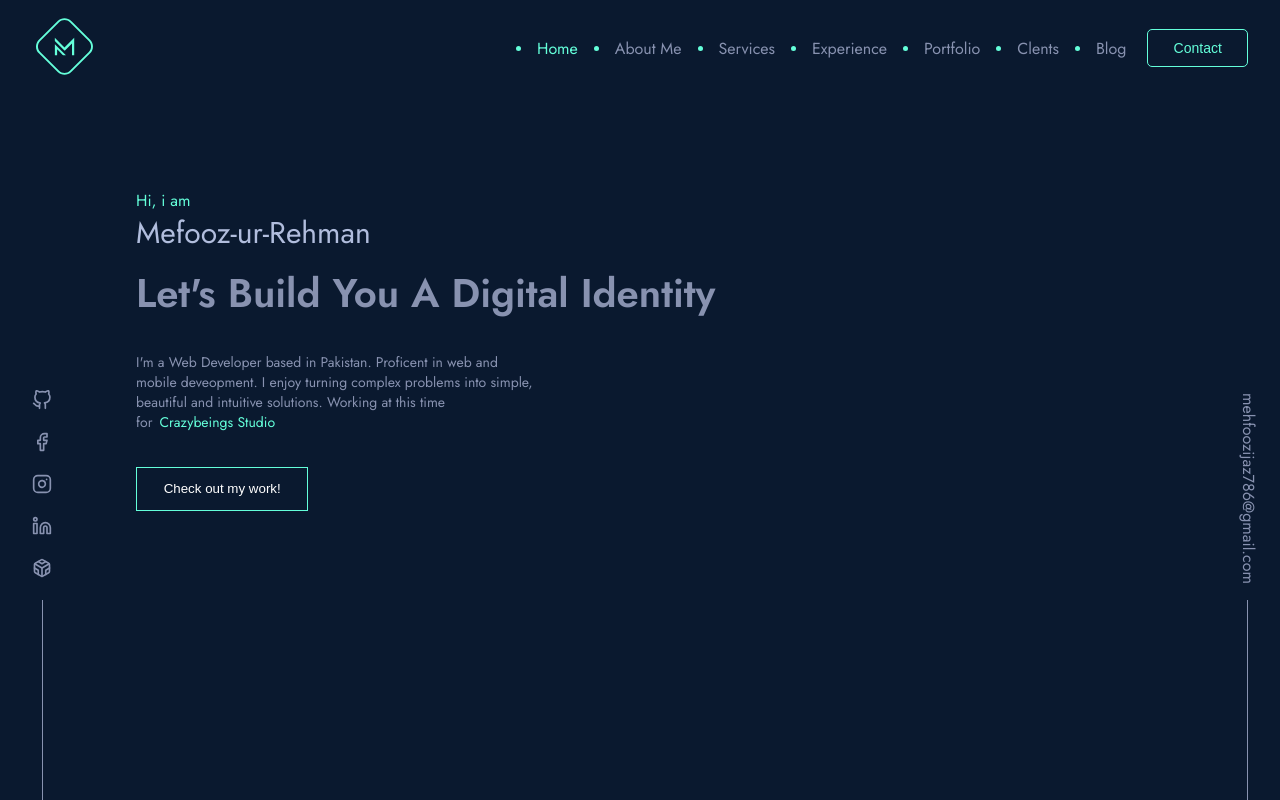
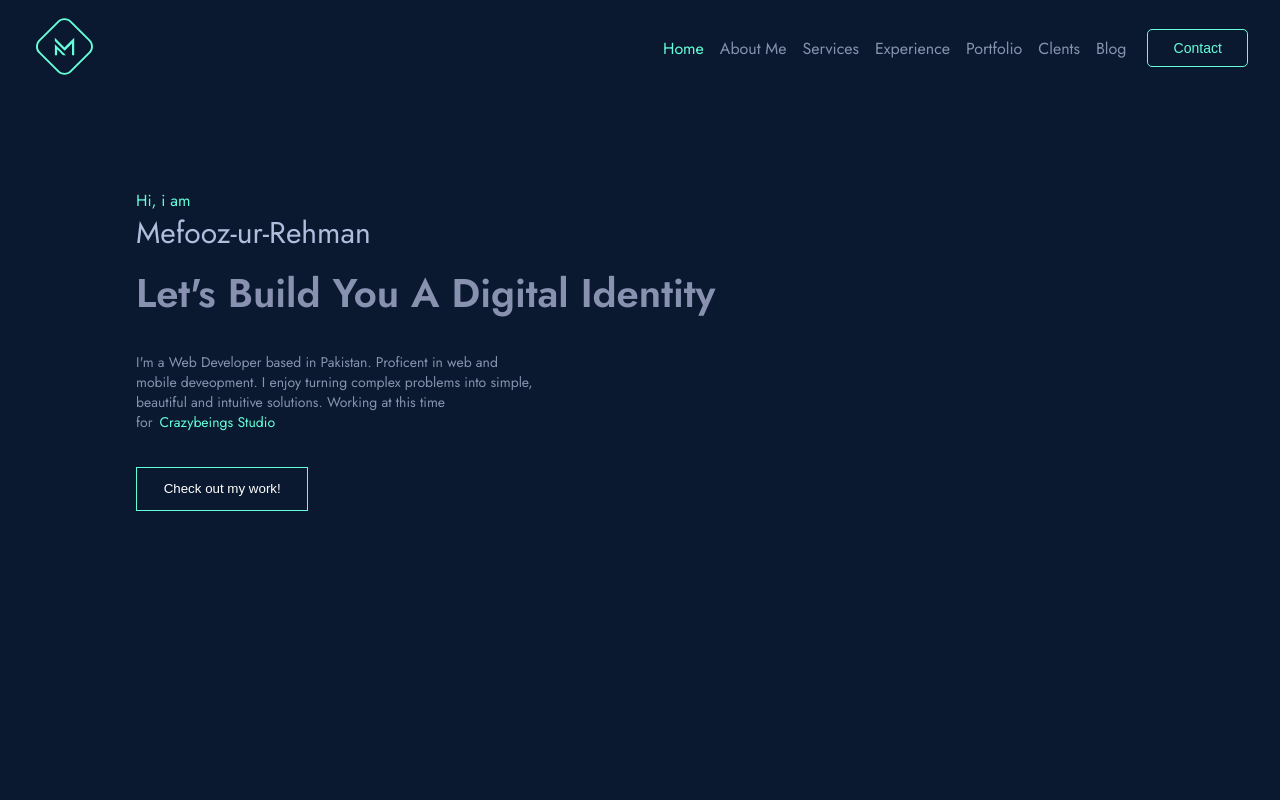
Before and after one commit to MehfoozurRehman/portfolio, a React (Create React App) app: page / in a window 1280 px wide. Built offline with nearby package versions, Linux system fonts and the light colour scheme.

Commit message:
socials done

```diff
--- a/src/App.scss
+++ b/src/App.scss
@@ -32,35 +32,35 @@ body {
   padding: 0;
   font-family: "Jost", sans-serif;
   overflow-x: hidden;
+  display: flex;
+  flex-direction: column;
+  align-items: center;
   background-color: var(--secondary);
+}
+#root {
+  width: 100%;
 }
 .App {
   display: flex;
   flex-direction: column;
-}
-.socials {
-  position: fixed;
-  bottom: 0px;
-  width: 100%;
-  z-index: -1;
-}
-.socials__content {
+  align-items: center;
   width: 100%;
   max-width: 1440px;
+  position: relative;
   margin: 0em auto;
-  padding: 0em 2em;
-  display: flex;
-  align-items: flex-end;
-  justify-content: space-between;
 }
 .social__links {
   display: flex;
   flex-direction: column;
   align-items: center;
+  position: fixed;
+  left: calc(50% - 720px + 2em);
+  bottom: 0px;
 }
 .social__links__entries {
   display: flex;
   flex-direction: column;
+  z-index: 999;
 }
 .social__links__entries__link {
   color: var(--text);
@@ -79,6 +79,9 @@ body {
   display: flex;
   flex-direction: column;
   align-items: flex-end;
+  position: fixed;
+  right: calc(50% - 720px + 2em);
+  bottom: 0px;
 }
 .social__email__text {
   transform: rotate(90deg);
@@ -86,6 +89,7 @@ body {
   margin-right: -96px;
   color: var(--text);
   text-decoration: none;
+  z-index: 999;
 }
 .social__email__text:hover {
   color: var(--primary);
@@ -95,6 +99,7 @@ body {
   position: fixed;
   top: 0px;
   background-color: var(--secondary);
+  z-index: 999;
 }
 .header__content {
   width: 100%;
@@ -212,7 +217,6 @@ body {
   justify-content: center;
   width: 100%;
   max-width: 1200px;
-  margin: 0em auto;
   padding: 7em 2em;
   height: 700px;
 }
--- a/src/components/NavLink.js
+++ b/src/components/NavLink.js
@@ -13,10 +13,7 @@ export default function NavLink({ scrollTo, label, defaultChecked }) {
           document.getElementById(scrollTo + "__section").scrollIntoView();
         }}
       />
-      <div className="header__content__nav__links__entry__content">
-        <div className="header__content__nav__links__entry__content__dot" />
-        {label}
-      </div>
+      <div className="header__content__nav__links__entry__content">{label}</div>
     </div>
   );
 }
--- a/src/components/Socials.js
+++ b/src/components/Socials.js
@@ -9,8 +9,7 @@ import {
 
 export default function Socials({}) {
   return (
-    <div className="socials">
-      <div className="socials__content">
+    <>
       <div className="social__links">
         <div className="social__links__entries">
           <a
@@ -60,7 +59,6 @@ export default function Socials({}) {
         </a>
         <div className="social__links__line"></div>
       </div>
-      </div>
-    </div>
+    </>
   );
 }
```
Lines whose indentation alone changed are shown as unchanged.
